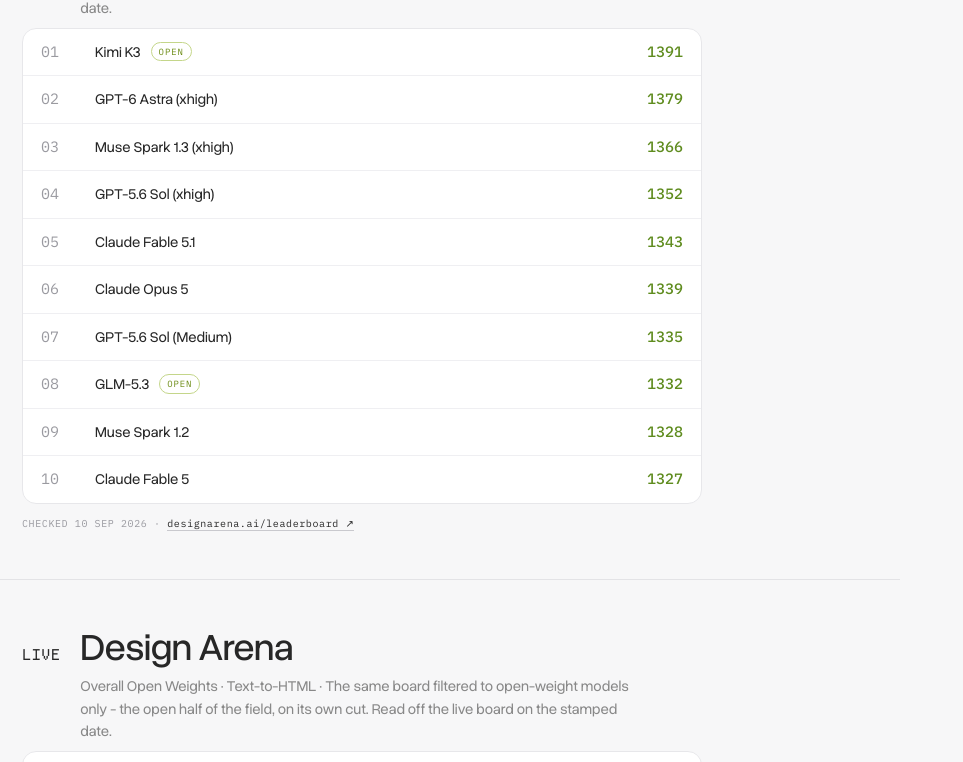
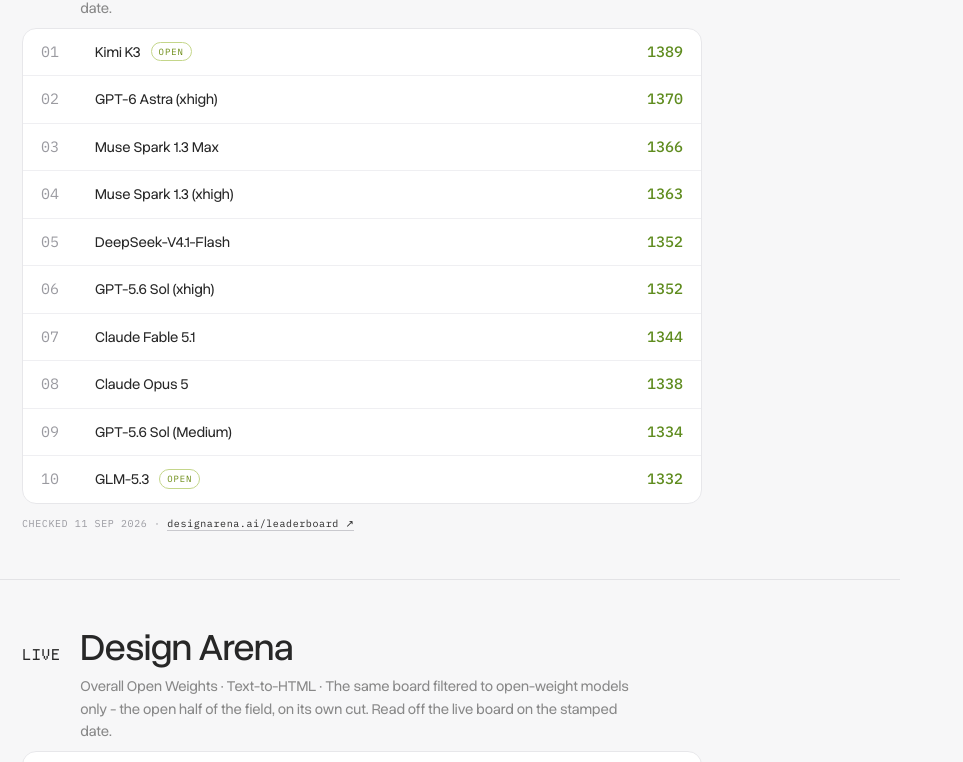
Before and after one commit to ayodhyamohanthy/ai-portfolio, a Next.js app: page /benchmarks in a window 1280 px wide. Shown: the part 537-1299 px from the top of the page, without its empty margins (0-963 px from the left). Built offline with nearby package versions, Linux system fonts and the light colour scheme.

Commit message:
Benchmarks: DeepSeek V4.1 Flash on OpenDesign Arena + Design Arena snapshot refresh (11 Sep)

```diff
--- a/app/benchData.ts
+++ b/app/benchData.ts
@@ -3,29 +3,31 @@
 export type BenchResult={model:string;benchmark:string;result:string;note:string;url:string;checked:string};
 export type WatchedBoard={name:string;what:string;url:string};
 export const snapshots:BenchSnapshot[]=[
-{board:'Design Arena',category:'Generative UI · Text-to-HTML',what:'The generative UI ranking: closed and open models in one crowd-voted table, Elo for websites generated from a single prompt. Open-weight rows tagged per the board\'s own Open Weights filter. Read off the live board on the stamped date.',checked:'10 Sep 2026',url:'https://designarena.ai/leaderboard',rows:[
-{rank:1,model:'Kimi K3',score:'1391',open:true},
-{rank:2,model:'GPT-6 Astra (xhigh)',score:'1379'},
-{rank:3,model:'Muse Spark 1.3 (xhigh)',score:'1366'},
-{rank:4,model:'GPT-5.6 Sol (xhigh)',score:'1352'},
-{rank:5,model:'Claude Fable 5.1',score:'1343'},
-{rank:6,model:'Claude Opus 5',score:'1339'},
-{rank:7,model:'GPT-5.6 Sol (Medium)',score:'1335'},
-{rank:8,model:'GLM-5.3',score:'1332',open:true},
-{rank:9,model:'Muse Spark 1.2',score:'1328'},
-{rank:10,model:'Claude Fable 5',score:'1327'}]},
-{board:'Design Arena',category:'Overall Open Weights · Text-to-HTML',what:'The same board filtered to open-weight models only - the open half of the field, on its own cut. Read off the live board on the stamped date.',checked:'10 Sep 2026',url:'https://designarena.ai/leaderboard',rows:[
-{rank:1,model:'Kimi K3',score:'1391'},
+{board:'Design Arena',category:'Generative UI · Text-to-HTML',what:'The generative UI ranking: closed and open models in one crowd-voted table, Elo for websites generated from a single prompt. Open-weight rows tagged per the board\'s own Open Weights filter. Read off the live board on the stamped date.',checked:'11 Sep 2026',url:'https://designarena.ai/leaderboard',rows:[
+{rank:1,model:'Kimi K3',score:'1389',open:true},
+{rank:2,model:'GPT-6 Astra (xhigh)',score:'1370'},
+{rank:3,model:'Muse Spark 1.3 Max',score:'1366'},
+{rank:4,model:'Muse Spark 1.3 (xhigh)',score:'1363'},
+{rank:5,model:'DeepSeek-V4.1-Flash',score:'1352'},
+{rank:6,model:'GPT-5.6 Sol (xhigh)',score:'1352'},
+{rank:7,model:'Claude Fable 5.1',score:'1344'},
+{rank:8,model:'Claude Opus 5',score:'1338'},
+{rank:9,model:'GPT-5.6 Sol (Medium)',score:'1334'},
+{rank:10,model:'GLM-5.3',score:'1332',open:true}]},
+{board:'Design Arena',category:'Overall Open Weights · Text-to-HTML',what:'The same board filtered to open-weight models only - the open half of the field, on its own cut. Read off the live board on the stamped date.',checked:'11 Sep 2026',url:'https://designarena.ai/leaderboard',rows:[
+{rank:1,model:'Kimi K3',score:'1389'},
 {rank:2,model:'GLM-5.3',score:'1332'},
-{rank:3,model:'GLM 5.2',score:'1314'},
-{rank:4,model:'Qwen3.8 Max',score:'1310'},
-{rank:5,model:'GLM-5.3-Flash',score:'1306'},
-{rank:6,model:'Kimi K2.6',score:'1288'},
-{rank:7,model:'MiMo-V2.5-Pro',score:'1287'},
-{rank:8,model:'GLM 5.1',score:'1283'},
-{rank:9,model:'MiMo-V2.5',score:'1276'},
-{rank:10,model:'Kimi K2.7 Code',score:'1271'}]},];
+{rank:3,model:'GLM 5.2',score:'1312'},
+{rank:4,model:'Qwen3.8 Max',score:'1308'},
+{rank:5,model:'GLM-5.3-Flash',score:'1305'},
+{rank:6,model:'Kimi K2.6',score:'1287'},
+{rank:7,model:'MiMo-V2.5-Pro',score:'1286'},
+{rank:8,model:'GLM 5.1',score:'1281'},
+{rank:9,model:'MiMo-V2.5',score:'1275'},
+{rank:10,model:'Kimi K2.7 Code',score:'1270'}]},
+];
 export const results:BenchResult[]=[
+{model:'DeepSeek V4.1 Flash · DeepSeek',benchmark:'OpenDesign Arena',result:'81.2/100 · $0.023 per artifact',note:'Composite #1 of 13 models (quality 50% · cost 30% · speed 20%): 98% of GPT-6 Astra\u2019s 82.7 average score at roughly 1/70th of its $1.61 cost, in 5.3 min per artifact. Open-weights MoE - 552B backbone, 8B prefill / 16B decode active - under MIT licence.',url:'https://open-design.ai/llm-arena-for-design/',checked:'11 Sep 2026'},
 {model:'OUI-1 · Thesys',benchmark:'Generative UI Benchmark',result:'71.7%',note:'Open-weight DiffusionGemma finetune writing interfaces in OpenUI Lang - 5.5x its base model, streaming 256-token blocks via diffusion decoding. Weights on Hugging Face under the Gemma Terms of Use.',url:'https://www.openui.com/blog/oui-1',checked:'10 Sep 2026'}];
 export type GuiBenchRow={model:string;params:string;score:string};
 export const guiBench:{title:string;what:string;checked:string;url:string;rows:GuiBenchRow[]}={
```
Also changed, not shown: 1 other file (tests, documents, lock files or other folders).
